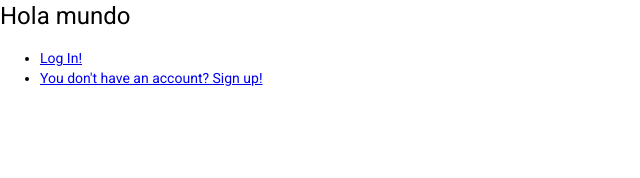
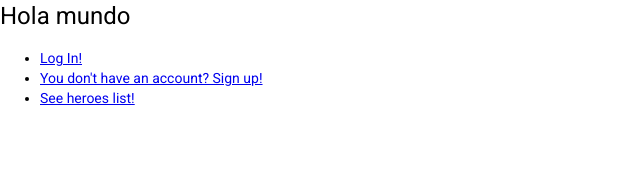
Before and after one commit to benjaminbascary/angular_heroes, an Angular app: page /notfound in a window 1280 px wide. Shown: the top 178 px of the page, without its empty margins (0-640 px from the left). Built offline with nearby package versions, Linux system fonts and the light colour scheme.

Commit message:
Adds children routes for the heroes module

```diff
--- a/src/app/appRouter.module.ts
+++ b/src/app/appRouter.module.ts
@@ -7,6 +7,10 @@
   {
     path: 'auth',
     loadChildren: () => import('./auth/auth.module').then(m => m.AuthModule)
+  },
+  {
+    path: 'heroes',
+    loadChildren: () => import('./heroes/heroes.module').then(m => m.HeroesModule)
   },
   {
     path: 'notfound',
--- a/src/app/heroes/heroes.module.ts
+++ b/src/app/heroes/heroes.module.ts
@@ -5,6 +5,7 @@
 import { HeroComponent } from './pages/hero/hero.component';
 import { HomeComponent } from './pages/home/home.component';
 import { ListComponent } from './pages/list/list.component';
+import { HeroesRoutingModule } from './heroes-routing.module';
 
 @NgModule({
   declarations: [
@@ -14,6 +15,9 @@
     HomeComponent,
     ListComponent,
   ],
-  imports: [CommonModule],
+  imports: [
+    CommonModule,
+    HeroesRoutingModule
+  ],
 })
 export class HeroesModule {}
--- a/src/app/shared/notfound/notfound.component.html
+++ b/src/app/shared/notfound/notfound.component.html
@@ -9,4 +9,9 @@
       You don't have an account? Sign up!
     </a>
   </li>
+  <li>
+    <a href="/heroes/list">
+      See heroes list!
+    </a>
+  </li>
 </ul>
```
Also changed, not shown: src/app/heroes/heroes-routing.module.ts (added, +51 -0 lines).
